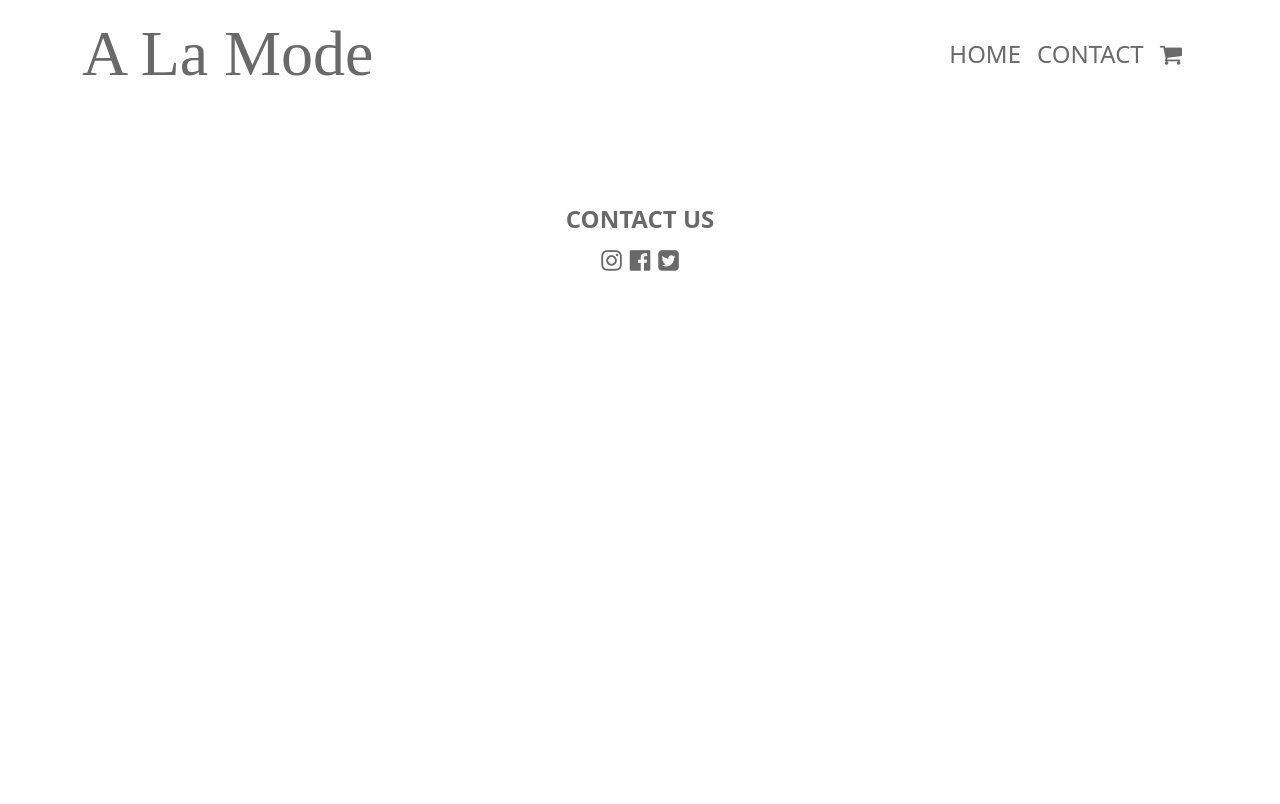
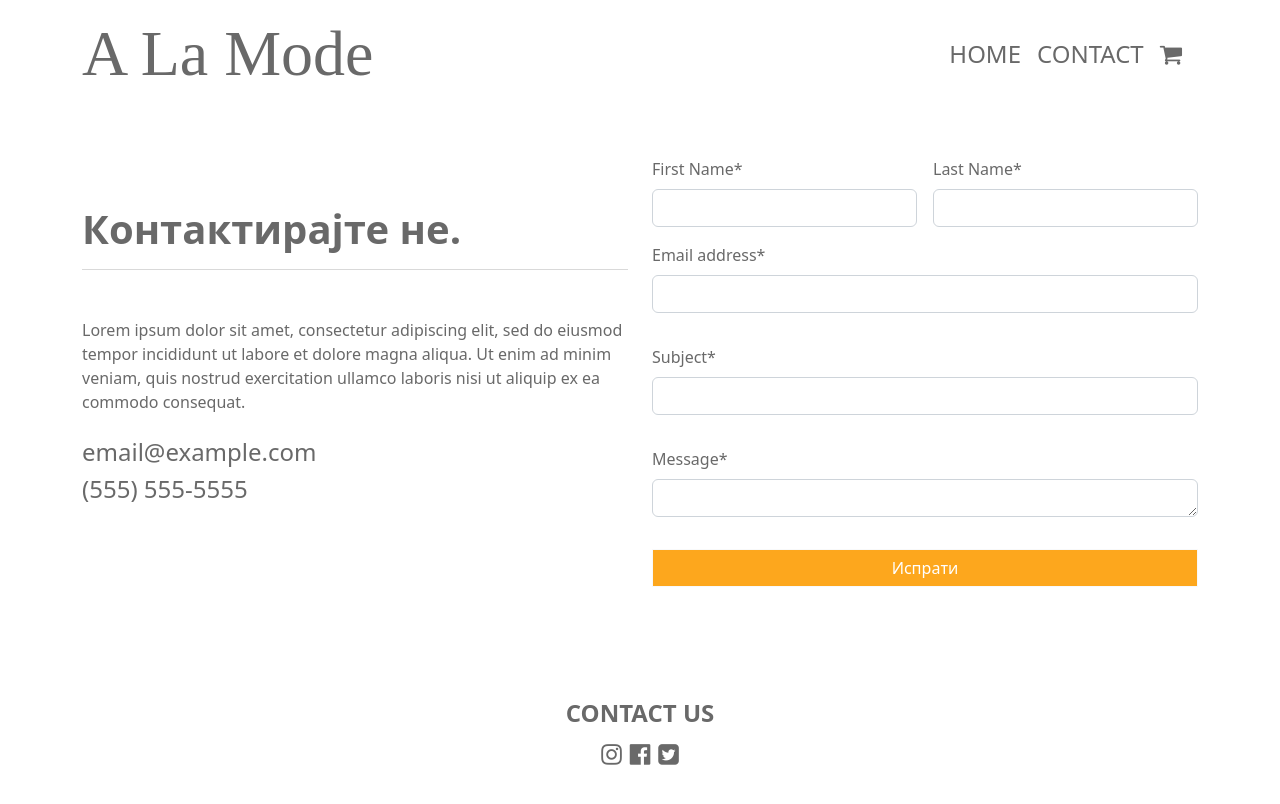
Before and after one commit to MartinaDonceva/a-la-mode, a Vue app: page /contact in a window 1280 px wide. Shown: the top 804 px of the page. Built offline with nearby package versions, Linux system fonts and the light colour scheme.

Commit message:
Contact page added.

```diff
--- a/src/components/CustomHeader.vue
+++ b/src/components/CustomHeader.vue
@@ -8,9 +8,9 @@
       <div class="collapse navbar-collapse text-center" id="navbarSupportedContent">
         <ul class="navbar-nav ms-lg-auto mb-2 mb-lg-0">
           <li class="nav-item">
-            <a class="text-color navbar-brand fs-4 fw-light" href="#">HOME</a></li>
+            <router-link :to="{name:'home'}" class="text-color navbar-brand fs-4 fw-light">HOME</router-link></li>
           <li class="nav-item">
-            <a class="text-color navbar-brand fs-4 fw-light" href="#">CONTACT</a>
+            <router-link :to="{name:'contact'}" class="text-color navbar-brand fs-4 fw-light" >CONTACT</router-link>
           </li>
           <li>
             <a class="text-color navbar-brand fs-4 fw-light" href="#"><i class="fa fa-shopping-cart" aria-hidden="true"></i></a>
--- a/src/router/index.js
+++ b/src/router/index.js
@@ -1,10 +1,12 @@
 import { createRouter, createWebHistory } from "vue-router";
 import Home from "@/views/Home";
 import Product from "@/components/Product";
+import Contact from "@/views/Contact";
 
 const routes = [
   {
     path: "/",
+    alias: "/home",
     name: "home",
     component: Home,
   },
@@ -12,6 +14,11 @@ const routes = [
     path: "/product",
     name: "product",
     component: Product,
+  },
+  {
+    path: "/contact",
+    name: "contact",
+    component: Contact,
   }
 ];
 
--- /dev/null
+++ b/src/views/Contact.vue
@@ -0,0 +1,63 @@
+<template>
+  <div class="container">
+    <div class="row mt-5 text-color">
+      <div class="col-lg-6">
+        <h1 class="fw-bold mt-5">Контактирајте не.</h1>
+        <hr/>
+        <div class="mt-5">
+          Lorem ipsum dolor sit amet, consectetur adipiscing elit,
+          sed do eiusmod tempor incididunt ut labore et dolore magna aliqua.
+          Ut enim ad minim veniam, quis nostrud exercitation ullamco laboris nisi ut aliquip ex ea commodo consequat.
+        </div>
+        <div class="mt-4">
+          <h4>email@example.com</h4>
+          <h4>(555) 555-5555</h4>
+        </div>
+      </div>
+      <div class="col-lg-6">
+        <form>
+          <div class="row g-3 ">
+            <div class="col">
+              <label for="name" class="form-label">First Name*</label>
+              <input type="text" class="form-control" id="name">
+            </div>
+            <div class="col">
+              <label for="Lastname" class="form-label">Last Name*</label>
+              <input type="text" class="form-control" id="LastName">
+            </div>
+            <div class="mb-3">
+              <label for="email" class="form-label">Email address*</label>
+              <input type="email" class="form-control" id="email">
+            </div>
+            <div class="mb-3">
+              <label for="subject" class="form-label">Subject*</label>
+              <input type="text" class="form-control" id="subject">
+            </div>
+            <div class="mb-3">
+              <label for="message" class="form-label">Message*</label>
+              <textarea class="form-control" id="message" rows="1"></textarea>
+            </div>
+          </div>
+          <div class="mt-3">
+            <button type="submit" class="btn btn-bg-orange mb-3 text-white btn-light rounded-0 w-100">Испрати</button>
+          </div>
+        </form>
+      </div>
+    </div>
+  </div>
+</template>
+
+<script>
+export default {
+  name: "Contact"
+}
+</script>
+
+<style scoped>
+.text-color {
+  color: dimgrey;
+}
+.btn-bg-orange {
+  background-color: #fda71d;
+}
+</style>
```
